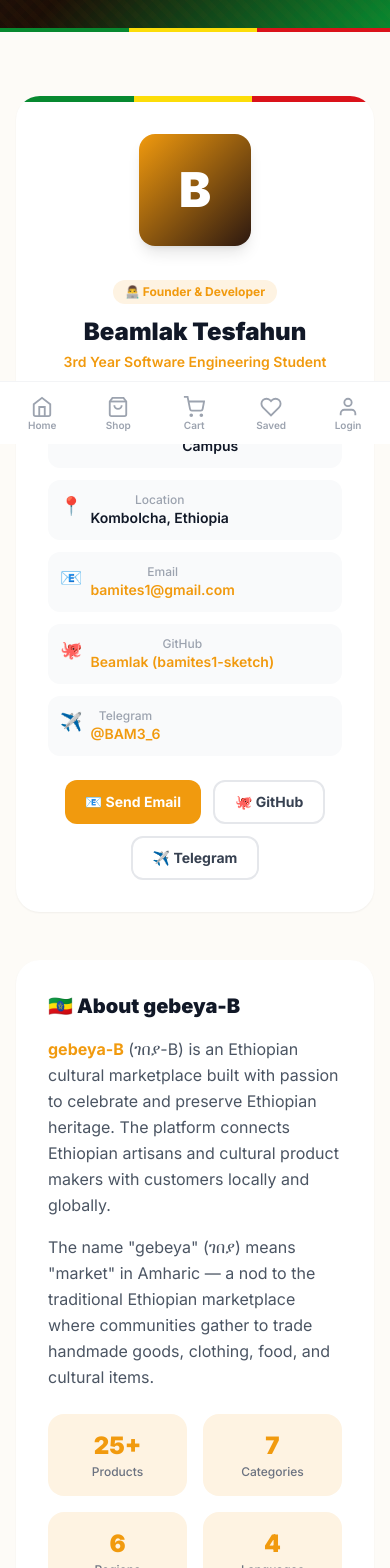
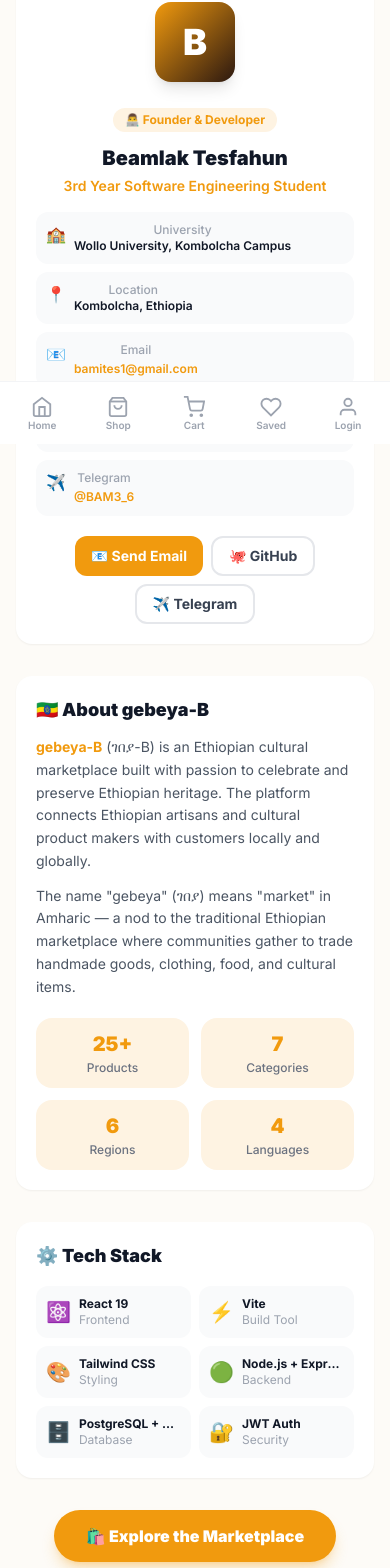
Before and after one commit to bamites1-sketch/gebeya-b, a React (Vite) app in the folder frontend/: page /about in a window 390 px wide. Shown: the part 400-1968 px from the top of the page. Built offline with nearby package versions, Linux system fonts and the light colour scheme; no server answers.

Commit message:
feat: responsive polish — login, register, about, payment success, admin

```diff
--- a/frontend/src/pages/AboutPage.jsx
+++ b/frontend/src/pages/AboutPage.jsx
@@ -13,19 +13,19 @@
 
       {/* Hero */}
       <section
-        className="relative py-20 px-4 text-center overflow-hidden"
+        className="relative py-14 sm:py-20 px-4 text-center overflow-hidden"
         style={{ background: 'linear-gradient(135deg, #2C1810 0%, #1a0e06 50%, #078930 100%)' }}
       >
         <div className="absolute inset-0 pattern-tibeb opacity-30 pointer-events-none" />
         <div className="relative max-w-3xl mx-auto">
           <motion.div initial={{ opacity: 0, scale: 0.85 }} animate={{ opacity: 1, scale: 1 }} transition={{ duration: 0.6 }}>
-            <div className="flex justify-center gap-2 mb-6">
-              <span className="h-1.5 w-10 bg-[#078930] rounded-full" />
-              <span className="h-1.5 w-10 bg-[#FCDD09] rounded-full" />
-              <span className="h-1.5 w-10 bg-[#DA121A] rounded-full" />
+            <div className="flex justify-center gap-2 mb-5 sm:mb-6">
+              <span className="h-1.5 w-8 sm:w-10 bg-[#078930] rounded-full" />
+              <span className="h-1.5 w-8 sm:w-10 bg-[#FCDD09] rounded-full" />
+              <span className="h-1.5 w-8 sm:w-10 bg-[#DA121A] rounded-full" />
             </div>
-            <h1 className="text-4xl md:text-5xl font-black text-white mb-4">About gebeya-B</h1>
-            <p className="text-white/70 text-lg max-w-xl mx-auto leading-relaxed">
+            <h1 className="text-3xl sm:text-4xl md:text-5xl font-black text-white mb-3 sm:mb-4">About gebeya-B</h1>
+            <p className="text-white/70 text-base sm:text-lg max-w-xl mx-auto leading-relaxed">
               An Ethiopian cultural marketplace built with passion — connecting artisans with the world.
             </p>
           </motion.div>
@@ -34,32 +34,32 @@
 
       <EthiopianFlagStripe height={4} />
 
-      <div className="max-w-4xl mx-auto px-4 py-16 space-y-12">
+      <div className="max-w-4xl mx-auto px-4 sm:px-6 py-10 sm:py-16 space-y-8 sm:space-y-12">
 
         {/* Developer card */}
         <motion.div variants={fadeUp} initial="hidden" whileInView="show" viewport={{ once: true }}>
-          <div className="bg-white dark:bg-gray-800 rounded-3xl shadow-sm overflow-hidden">
+          <div className="bg-white dark:bg-gray-800 rounded-2xl sm:rounded-3xl shadow-sm overflow-hidden">
             <div className="h-1.5 w-full" style={{ background: 'linear-gradient(90deg,#078930 33%,#FCDD09 33% 66%,#DA121A 66%)' }} />
-            <div className="p-8 flex flex-col sm:flex-row items-center sm:items-start gap-8">
+            <div className="p-5 sm:p-8 flex flex-col sm:flex-row items-center sm:items-start gap-6 sm:gap-8">
 
               {/* Avatar */}
               <div className="shrink-0">
-                <div className="w-28 h-28 rounded-2xl bg-gradient-to-br from-[#F19A0E] to-[#2C1810] flex items-center justify-center shadow-lg">
-                  <span className="text-5xl font-black text-white">B</span>
+                <div className="w-20 h-20 sm:w-28 sm:h-28 rounded-2xl bg-gradient-to-br from-[#F19A0E] to-[#2C1810] flex items-center justify-center shadow-lg">
+                  <span className="text-4xl sm:text-5xl font-black text-white">B</span>
                 </div>
               </div>
 
               {/* Info */}
-              <div className="flex-1 text-center sm:text-left">
+              <div className="flex-1 text-center sm:text-left w-full">
                 <div className="inline-flex items-center gap-2 bg-[#FEF3E2] dark:bg-[#2C1810]/40 text-[#F19A0E] text-xs font-bold px-3 py-1 rounded-full mb-3">
                   👨‍💻 Founder & Developer
                 </div>
-                <h2 className="text-2xl font-black text-gray-900 dark:text-white mb-1">Beamlak Tesfahun</h2>
+                <h2 className="text-xl sm:text-2xl font-black text-gray-900 dark:text-white mb-1">Beamlak Tesfahun</h2>
                 <p className="text-[#F19A0E] font-semibold text-sm mb-4">
                   3rd Year Software Engineering Student
                 </p>
 
-                <div className="grid grid-cols-1 sm:grid-cols-2 gap-3 text-sm mb-6">
+                <div className="grid grid-cols-1 sm:grid-cols-2 gap-2 sm:gap-3 text-sm mb-5 sm:mb-6">
                   {[
                     { icon: '🏫', label: 'University', value: 'Wollo University, Kombolcha Campus' },
                     { icon: '📍', label: 'Location',   value: 'Kombolcha, Ethiopia' },
@@ -67,35 +67,35 @@
                     { icon: '🐙', label: 'GitHub',   value: 'Beamlak (bamites1-sketch)', href: 'https://github.com/bamites1-sketch' },
                     { icon: '✈️', label: 'Telegram', value: '@BAM3_6', href: 'https://t.me/BAM3_6' },
                   ].map(({ icon, label, value, href }) => (
-                    <div key={label} className="flex items-start gap-2 bg-gray-50 dark:bg-gray-700/50 rounded-xl p-3">
-                      <span className="text-lg shrink-0">{icon}</span>
-                      <div>
+                    <div key={label} className="flex items-start gap-2 bg-gray-50 dark:bg-gray-700/50 rounded-xl p-2.5 sm:p-3">
+                      <span className="text-base sm:text-lg shrink-0">{icon}</span>
+                      <div className="min-w-0">
                         <p className="text-xs text-gray-400 font-medium">{label}</p>
                         {href ? (
                           <a href={href} target={href.startsWith('http') ? '_blank' : undefined}
                             rel="noopener noreferrer"
-                            className="text-[#F19A0E] hover:underline font-semibold break-all">
+                            className="text-[#F19A0E] hover:underline font-semibold break-all text-xs sm:text-sm">
                             {value}
                           </a>
                         ) : (
-                          <p className="text-gray-900 dark:text-white font-semibold">{value}</p>
+                          <p className="text-gray-900 dark:text-white font-semibold text-xs sm:text-sm">{value}</p>
                         )}
                       </div>
                     </div>
                   ))}
                 </div>
 
-                <div className="flex flex-wrap gap-3 justify-center sm:justify-start">
+                <div className="flex flex-wrap gap-2 sm:gap-3 justify-center sm:justify-start">
                   <a href="mailto:bamites1@gmail.com"
-                    className="inline-flex items-center gap-2 bg-[#F19A0E] hover:bg-[#d97b08] text-white px-5 py-2.5 rounded-xl text-sm font-bold transition-colors">
+                    className="inline-flex items-center gap-2 bg-[#F19A0E] hover:bg-[#d97b08] text-white px-4 sm:px-5 py-2 sm:py-2.5 rounded-xl text-sm font-bold transition-colors">
                     📧 Send Email
                   </a>
                   <a href="https://github.com/bamites1-sketch" target="_blank" rel="noopener noreferrer"
-                    className="inline-flex items-center gap-2 border-2 border-gray-200 dark:border-gray-600 text-gray-700 dark:text-gray-200 hover:border-[#F19A0E] hover:text-[#F19A0E] px-5 py-2.5 rounded-xl text-sm font-bold transition-colors">
+                    className="inline-flex items-center gap-2 border-2 border-gray-200 dark:border-gray-600 text-gray-700 dark:text-gray-200 hover:border-[#F19A0E] hover:text-[#F19A0E] px-4 sm:px-5 py-2 sm:py-2.5 rounded-xl text-sm font-bold transition-colors">
                     🐙 GitHub
                   </a>
                   <a href="https://t.me/BAM3_6" target="_blank" rel="noopener noreferrer"
-                    className="inline-flex items-center gap-2 border-2 border-gray-200 dark:border-gray-600 text-gray-700 dark:text-gray-200 hover:border-[#2CA5E0] hover:text-[#2CA5E0] px-5 py-2.5 rounded-xl text-sm font-bold transition-colors">
+                    className="inline-flex items-center gap-2 border-2 border-gray-200 dark:border-gray-600 text-gray-700 dark:text-gray-200 hover:border-[#2CA5E0] hover:text-[#2CA5E0] px-4 sm:px-5 py-2 sm:py-2.5 rounded-xl text-sm font-bold transition-colors">
                     ✈️ Telegram
                   </a>
                 </div>
@@ -106,26 +106,26 @@
 
         {/* About the project */}
         <motion.div variants={fadeUp} initial="hidden" whileInView="show" viewport={{ once: true }}>
-          <div className="bg-white dark:bg-gray-800 rounded-3xl p-8 shadow-sm">
-            <h3 className="text-xl font-black text-gray-900 dark:text-white mb-4">🇪🇹 About gebeya-B</h3>
-            <p className="text-gray-600 dark:text-gray-300 leading-relaxed mb-4">
+          <div className="bg-white dark:bg-gray-800 rounded-2xl sm:rounded-3xl p-5 sm:p-8 shadow-sm">
+            <h3 className="text-lg sm:text-xl font-black text-gray-900 dark:text-white mb-3 sm:mb-4">🇪🇹 About gebeya-B</h3>
+            <p className="text-gray-600 dark:text-gray-300 leading-relaxed mb-3 sm:mb-4 text-sm sm:text-base">
               <strong className="text-[#F19A0E]">gebeya-B</strong> (ገበያ-B) is an Ethiopian cultural marketplace
               built with passion to celebrate and preserve Ethiopian heritage. The platform connects
               Ethiopian artisans and cultural product makers with customers locally and globally.
             </p>
-            <p className="text-gray-600 dark:text-gray-300 leading-relaxed mb-6">
+            <p className="text-gray-600 dark:text-gray-300 leading-relaxed mb-5 sm:mb-6 text-sm sm:text-base">
               The name "gebeya" (ገበያ) means "market" in Amharic — a nod to the traditional Ethiopian
               marketplace where communities gather to trade handmade goods, clothing, food, and cultural items.
             </p>
-            <div className="grid grid-cols-2 sm:grid-cols-4 gap-4">
+            <div className="grid grid-cols-2 sm:grid-cols-4 gap-3 sm:gap-4">
               {[
                 { n: '25+', l: 'Products' },
                 { n: '7',   l: 'Categories' },
                 { n: '6',   l: 'Regions' },
                 { n: '4',   l: 'Languages' },
               ].map(({ n, l }) => (
-                <div key={l} className="text-center bg-[#FEF3E2] dark:bg-[#2C1810]/40 rounded-2xl p-4">
-                  <p className="text-2xl font-black text-[#F19A0E]">{n}</p>
+                <div key={l} className="text-center bg-[#FEF3E2] dark:bg-[#2C1810]/40 rounded-2xl p-3 sm:p-4">
+                  <p className="text-xl sm:text-2xl font-black text-[#F19A0E]">{n}</p>
                   <p className="text-xs text-gray-500 dark:text-gray-400 font-medium mt-0.5">{l}</p>
                 </div>
               ))}
@@ -135,21 +135,21 @@
 
         {/* Tech stack */}
         <motion.div variants={fadeUp} initial="hidden" whileInView="show" viewport={{ once: true }}>
-          <div className="bg-white dark:bg-gray-800 rounded-3xl p-8 shadow-sm">
-            <h3 className="text-xl font-black text-gray-900 dark:text-white mb-5">⚙️ Tech Stack</h3>
-            <div className="grid grid-cols-2 sm:grid-cols-3 gap-3">
+          <div className="bg-white dark:bg-gray-800 rounded-2xl sm:rounded-3xl p-5 sm:p-8 shadow-sm">
+            <h3 className="text-lg sm:text-xl font-black text-gray-900 dark:text-white mb-4 sm:mb-5">⚙️ Tech Stack</h3>
+            <div className="grid grid-cols-2 sm:grid-cols-3 gap-2 sm:gap-3">
               {[
-                { icon: '⚛️',  name: 'React 19',       role: 'Frontend' },
-                { icon: '⚡',  name: 'Vite',            role: 'Build Tool' },
-                { icon: '🎨',  name: 'Tailwind CSS',    role: 'Styling' },
+                { icon: '⚛️',  name: 'React 19',         role: 'Frontend' },
+                { icon: '⚡',  name: 'Vite',              role: 'Build Tool' },
+                { icon: '🎨',  name: 'Tailwind CSS',      role: 'Styling' },
                 { icon: '🟢',  name: 'Node.js + Express', role: 'Backend' },
-                { icon: '🗄️', name: 'MySQL + Prisma',  role: 'Database' },
-                { icon: '🔐',  name: 'JWT Auth',        role: 'Security' },
+                { icon: '🗄️', name: 'PostgreSQL + Prisma',role: 'Database' },
+                { icon: '🔐',  name: 'JWT Auth',          role: 'Security' },
               ].map(({ icon, name, role }) => (
-                <div key={name} className="flex items-center gap-3 bg-gray-50 dark:bg-gray-700/50 rounded-xl p-3">
-                  <span className="text-2xl">{icon}</span>
-                  <div>
-                    <p className="text-sm font-bold text-gray-900 dark:text-white">{name}</p>
+                <div key={name} className="flex items-center gap-2 sm:gap-3 bg-gray-50 dark:bg-gray-700/50 rounded-xl p-2.5 sm:p-3">
+                  <span className="text-xl sm:text-2xl shrink-0">{icon}</span>
+                  <div className="min-w-0">
+                    <p className="text-xs sm:text-sm font-bold text-gray-900 dark:text-white truncate">{name}</p>
                     <p className="text-xs text-gray-400">{role}</p>
                   </div>
                 </div>
@@ -160,9 +160,9 @@
 
         {/* CTA */}
         <motion.div variants={fadeUp} initial="hidden" whileInView="show" viewport={{ once: true }}
-          className="text-center">
+          className="text-center pb-4">
           <Link to="/products"
-            className="inline-flex items-center gap-2 bg-[#F19A0E] hover:bg-[#d97b08] text-white px-10 py-4 rounded-full font-black text-lg transition-all shadow-lg shadow-[#F19A0E]/30 hover:-translate-y-0.5">
+            className="inline-flex items-center gap-2 bg-[#F19A0E] hover:bg-[#d97b08] active:bg-[#c06d05] text-white px-8 sm:px-10 py-3.5 sm:py-4 rounded-full font-black text-base sm:text-lg transition-all shadow-lg shadow-[#F19A0E]/30 hover:-translate-y-0.5 active:translate-y-0">
             🛍️ Explore the Marketplace
           </Link>
         </motion.div>
```
Also changed, not shown: frontend/src/pages/AdminPage.jsx (+8 -8 lines), frontend/src/pages/LoginPage.jsx (+12 -13 lines), frontend/src/pages/PaymentSuccessPage.jsx (+38 -42 lines), frontend/src/pages/RegisterPage.jsx (+12 -13 lines).
